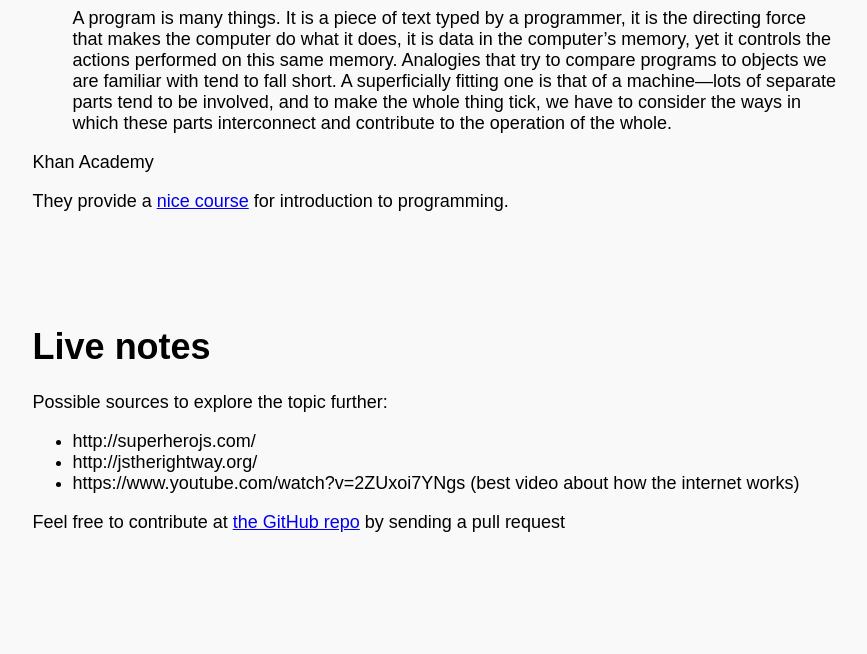
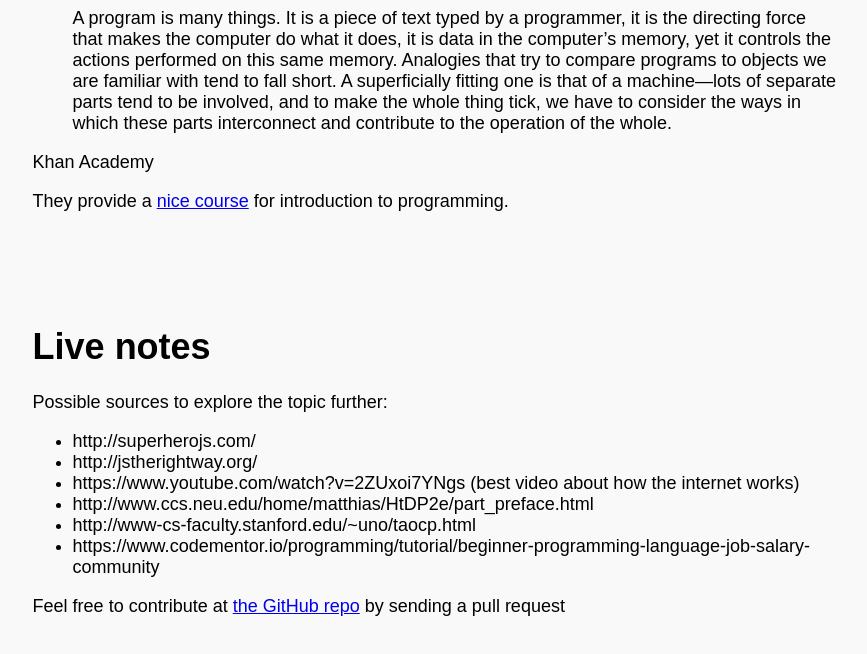
Before and after one commit to kowdermeister/iknowcode, a plain HTML site: page index.html in a window 1280 px wide. Shown: the part 1505-2159 px from the top of the page, without its empty margins (185-1052 px from the left). Drawn offline with Linux system fonts and the light colour scheme.

Commit message:
more resources

```diff
--- a/index.html
+++ b/index.html
@@ -57,6 +57,9 @@
 			<li>http://superherojs.com/</li>
 			<li>http://jstherightway.org/</li>
 			<li>https://www.youtube.com/watch?v=2ZUxoi7YNgs (best video about how the internet works)</li>
+			<li>http://www.ccs.neu.edu/home/matthias/HtDP2e/part_preface.html</li>
+			<li>http://www-cs-faculty.stanford.edu/~uno/taocp.html</li>
+			<li>https://www.codementor.io/programming/tutorial/beginner-programming-language-job-salary-community</li>
 		</ul>
 		<p>Feel free to contribute at <a href="https://github.com/kowdermeister/iknowcode">the GitHub repo</a> by sending a pull request</p>
 	</div>
```
